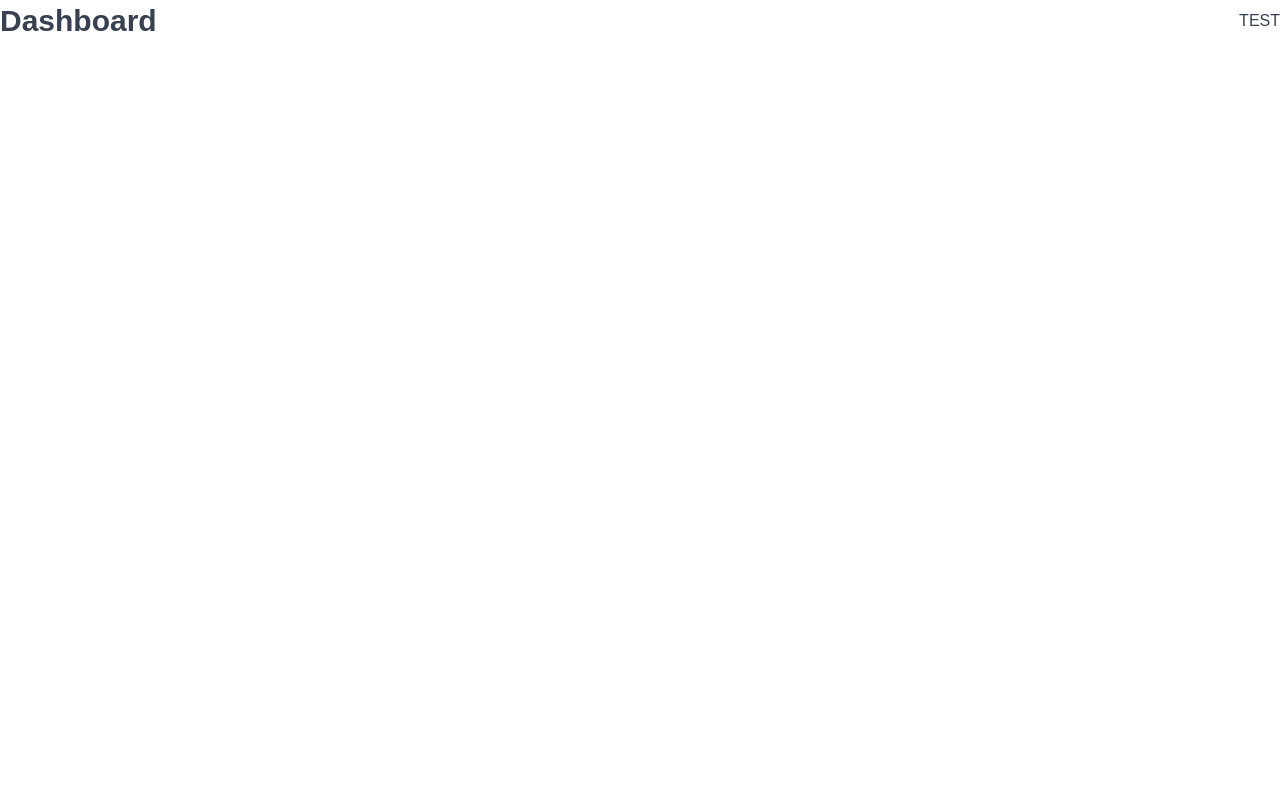
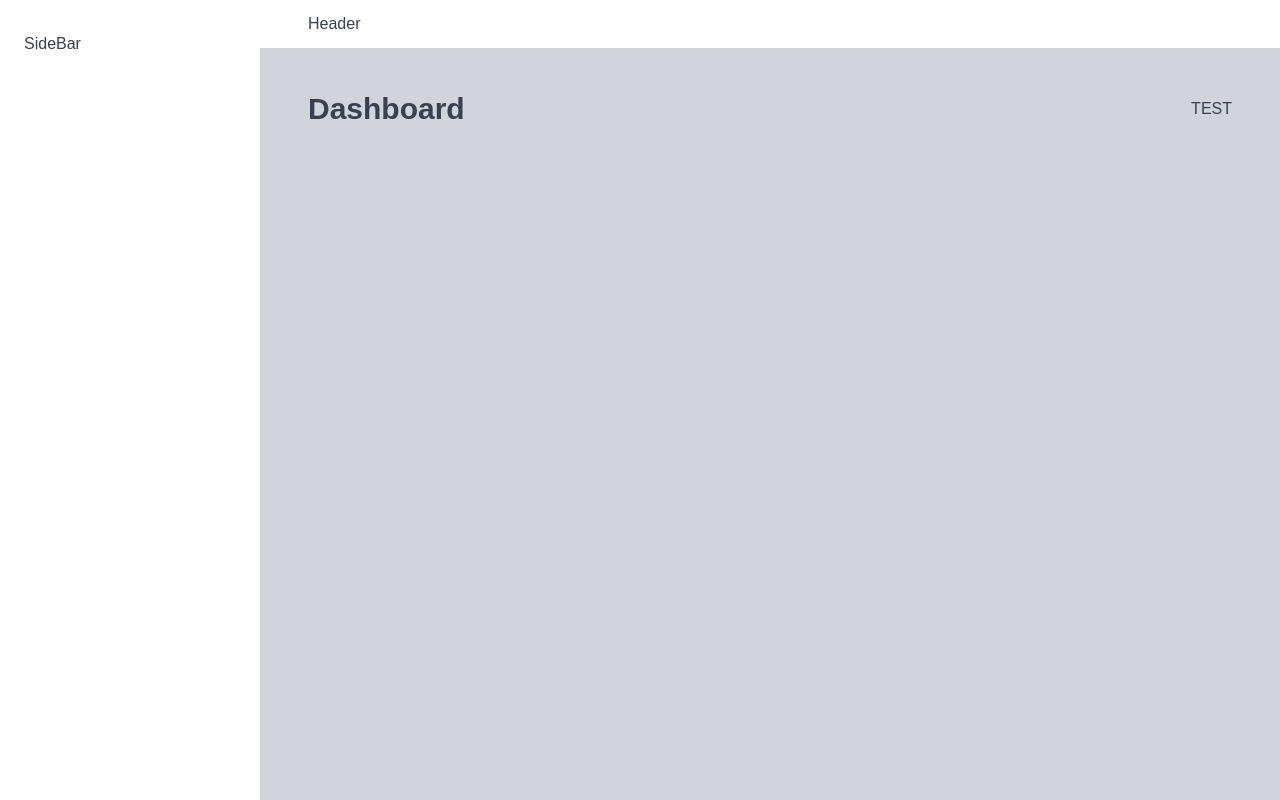
Before and after one commit to anna-vit/the-wild-oasis-h, a React app: page /dashboard in a window 1280 px wide. Built offline with nearby package versions, Linux system fonts and the light colour scheme; the HTML template or start-up script is replaced by a standard one.

Commit message:
Built AppLayout

```diff
--- a/src/App.jsx
+++ b/src/App.jsx
@@ -4,10 +4,11 @@
 import Bookings from "./pages/Bookings";
 import Cabins from "./pages/Cabins";
 import Users from "./pages/Users";
-import Senttings from "./pages/Settings";
+import Settings from "./pages/Settings";
 import Account from "./pages/Account";
 import Login from "./pages/Login";
 import PageNotFound from "./pages/PageNotFound";
+import AppLayout from "./ui/AppLayout";
 
 function App() {
   return (
@@ -15,13 +16,16 @@
       <GlobalStyles />
       <BrowserRouter>
         <Routes>
+          <Route element={<AppLayout />}>
             <Route index element={<Navigate replace to="dashboard" />} />
             <Route path="dashboard" element={<Dashboard />} />
             <Route path="bookings" element={<Bookings />} />
             <Route path="cabins" element={<Cabins />} />
             <Route path="users" element={<Users />} />
-          <Route path="senttings" element={<Senttings />} />
+            <Route path="settings" element={<Settings />} />
             <Route path="account" element={<Account />} />
+          </Route>
+
           <Route path="login" element={<Login />} />
           <Route path="*" element={<PageNotFound />} />
         </Routes>
--- /dev/null
+++ b/src/ui/AppLayout.jsx
@@ -0,0 +1,30 @@
+import { Outlet } from "react-router-dom";
+import SideBar from "./SideBar";
+import Header from "./Header";
+import styled from "styled-components";
+
+const StyledAppLayout = styled.div`
+  display: grid;
+  grid-template-columns: 26rem 1fr;
+  grid-template-rows: auto 1fr;
+  height: 100vh;
+`;
+
+const Main = styled.main`
+  background-color: var(--color-grey-300);
+  padding: 4rem 4.8rem 6.4rem;
+`;
+
+function AppLayout() {
+  return (
+    <StyledAppLayout>
+      <Header />
+      <SideBar />
+      <Main>
+        <Outlet />
+      </Main>
+    </StyledAppLayout>
+  );
+}
+
+export default AppLayout;
--- /dev/null
+++ b/src/ui/Header.jsx
@@ -0,0 +1,13 @@
+import styled from "styled-components";
+
+const StyledHeader = styled.header`
+  background-color: var(--color-gray-0);
+  padding: 1.2rem 4.8rem;
+  border-bottom: 1px solid var(--color-gray-100);
+`;
+
+function Header() {
+  return <StyledHeader>Header</StyledHeader>;
+}
+
+export default Header;
--- /dev/null
+++ b/src/ui/SideBar.jsx
@@ -0,0 +1,15 @@
+import styled from "styled-components";
+
+const StyledSidebar = styled.aside`
+  background-color: var(--color-gray-0);
+  padding: 3.2rem 2.4rem;
+  border-right: 1px solid var(--color-gray-100);
+
+  grid-row: 1 / -1;
+`;
+
+function SideBar() {
+  return <StyledSidebar>SideBar</StyledSidebar>;
+}
+
+export default SideBar;
```
Lines whose indentation alone changed are shown as unchanged.
